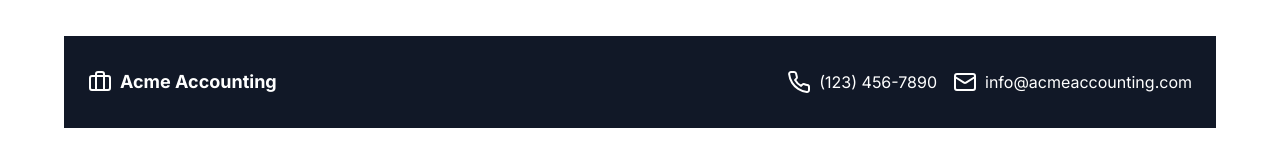
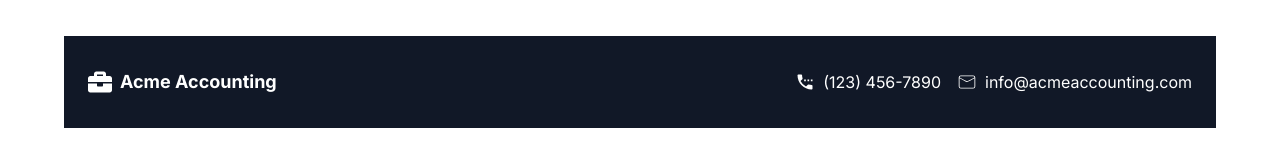
Before and after one commit to kpaccess/tejcpa, a Next.js app: page / in a window 1280 px wide. Shown: the part 1293-1450 px from the top of the page. Built offline with nearby package versions, Linux system fonts and the light colour scheme.

Commit message:
updated icons

```diff
--- a/components/footer.tsx
+++ b/components/footer.tsx
@@ -1,93 +1,22 @@
-function BriefcaseIcon() {
-  return (
-    <svg
-      xmlns="http://www.w3.org/2000/svg"
-      width="24"
-      height="24"
-      viewBox="0 0 24 24"
-      fill="none"
-      stroke="currentColor"
-      strokeWidth="2"
-      strokeLinecap="round"
-      strokeLinejoin="round"
-    >
-      <path d="M16 20V4a2 2 0 0 0-2-2h-4a2 2 0 0 0-2 2v16" />
-      <rect width="20" height="14" x="2" y="6" rx="2" />
-    </svg>
-  );
-}
-
-// function CheckIcon(props) {
-//   return (
-//     <svg
-//       {...props}
-//       xmlns="http://www.w3.org/2000/svg"
-//       width="24"
-//       height="24"
-//       viewBox="0 0 24 24"
-//       fill="none"
-//       stroke="currentColor"
-//       strokeWidth="2"
-//       strokeLinecap="round"
-//       strokeLinejoin="round"
-//     >
-//       <path d="M20 6 9 17l-5-5" />
-//     </svg>
-//   );
-// }
-
-function MailIcon() {
-  return (
-    <svg
-      xmlns="http://www.w3.org/2000/svg"
-      width="24"
-      height="24"
-      viewBox="0 0 24 24"
-      fill="none"
-      stroke="currentColor"
-      strokeWidth="2"
-      strokeLinecap="round"
-      strokeLinejoin="round"
-    >
-      <rect width="20" height="16" x="2" y="4" rx="2" />
-      <path d="m22 7-8.97 5.7a1.94 1.94 0 0 1-2.06 0L2 7" />
-    </svg>
-  );
-}
-
-function PhoneIcon() {
-  return (
-    <svg
-      xmlns="http://www.w3.org/2000/svg"
-      width="24"
-      height="24"
-      viewBox="0 0 24 24"
-      fill="none"
-      stroke="currentColor"
-      strokeWidth="2"
-      strokeLinecap="round"
-      strokeLinejoin="round"
-    >
-      <path d="M22 16.92v3a2 2 0 0 1-2.18 2 19.79 19.79 0 0 1-8.63-3.07 19.5 19.5 0 0 1-6-6 19.79 19.79 0 0 1-3.07-8.67A2 2 0 0 1 4.11 2h3a2 2 0 0 1 2 1.72 12.84 12.84 0 0 0 .7 2.81 2 2 0 0 1-.45 2.11L8.09 9.91a16 16 0 0 0 6 6l1.27-1.27a2 2 0 0 1 2.11-.45 12.84 12.84 0 0 0 2.81.7A2 2 0 0 1 22 16.92z" />
-    </svg>
-  );
-}
+import { FaBriefcase } from "react-icons/fa";
+import { CiMail } from "react-icons/ci";
+import { MdSettingsPhone } from "react-icons/md";
 
 const Footer = () => {
   return (
     <footer className="bg-gray-900 text-white py-8 max-w-6xl mx-auto mb-8">
       <div className="container px-4 md:px-6 flex flex-col md:flex-row items-center justify-between gap-4">
         <div className="flex items-center gap-2">
-          <BriefcaseIcon className="h-6 w-6" />
+          <FaBriefcase className="h-6 w-6" />
           <span className="text-lg font-bold">Acme Accounting</span>
         </div>
         <div className="flex flex-col md:flex-row items-center gap-4">
           <div className="flex items-center gap-2">
-            <PhoneIcon className="h-5 w-5" />
+            <MdSettingsPhone className="h-5 w-5" />
             <span>(123) 456-7890</span>
           </div>
           <div className="flex items-center gap-2">
-            <MailIcon className="h-5 w-5" />
+            <CiMail className="h-5 w-5" />
             <span>info@acmeaccounting.com</span>
           </div>
         </div>
```
Also changed, not shown: common/icons.tsx (added, +83 -0 lines).
